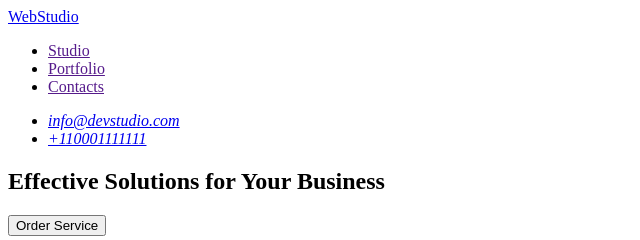
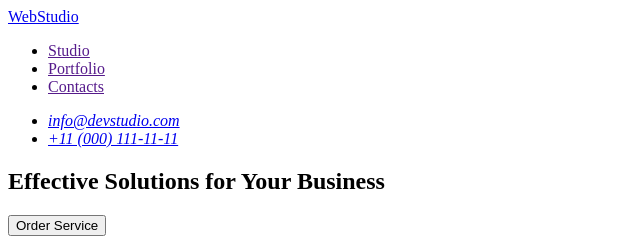
Before and after one commit to veronika859479867/homework-1, a plain HTML site: page index.html in a window 1280 px wide. Shown: the top 240 px of the page, 0-640 px from the left. Drawn offline with Linux system fonts and the light colour scheme.

Commit message:
Update index.html

```diff
--- a/index.html
+++ b/index.html
@@ -27,7 +27,7 @@
             <a href="mailto:info@devstudio.com">info@devstudio.com</a>
           </li>
           <li>
-            <a href="tel:+110001111111">+110001111111</a>
+            <a href="tel:+110001111111">+11 (000) 111-11-11</a>
           </li>
         </ul>
       </address>
```
